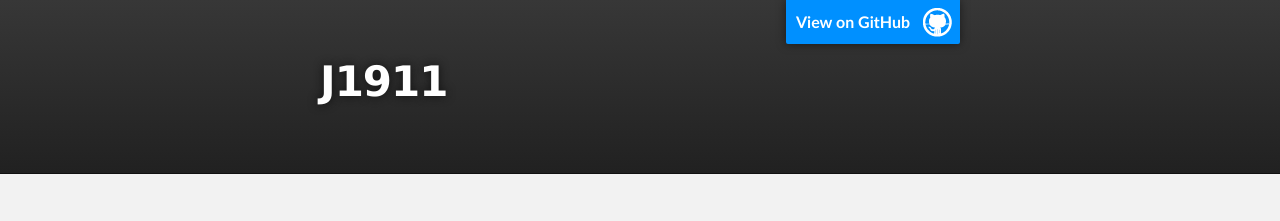
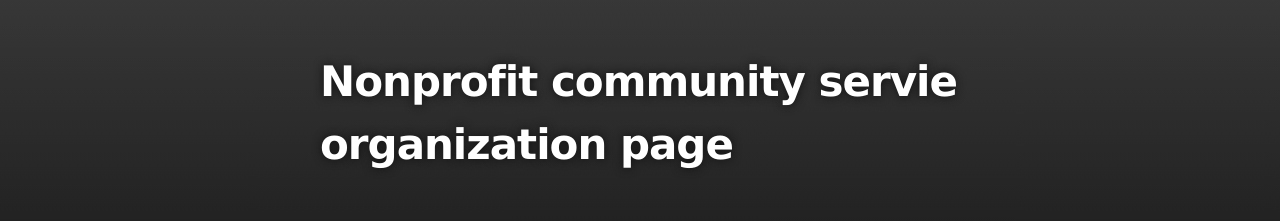
Before and after one commit to jjohnson1186/j1911, a plain HTML site: page index.html in a window 1280 px wide. Shown: the top 221 px of the page. Drawn offline with Linux system fonts and the light colour scheme.

Commit message:
Update index.html

```diff
--- a/index.html
+++ b/index.html
@@ -16,9 +16,9 @@
     <!-- HEADER -->
     <div id="header_wrap" class="outer">
         <header class="inner">
-          <a id="forkme_banner" href="https://github.com/jjohnson1186/j1911">View on GitHub</a>
 
-          <h1 id="project_title">J1911</h1>
+
+          <h1 id="project_title">Nonprofit community servie organization page</h1>
           <h2 id="project_tagline"></h2>
 
 
```
